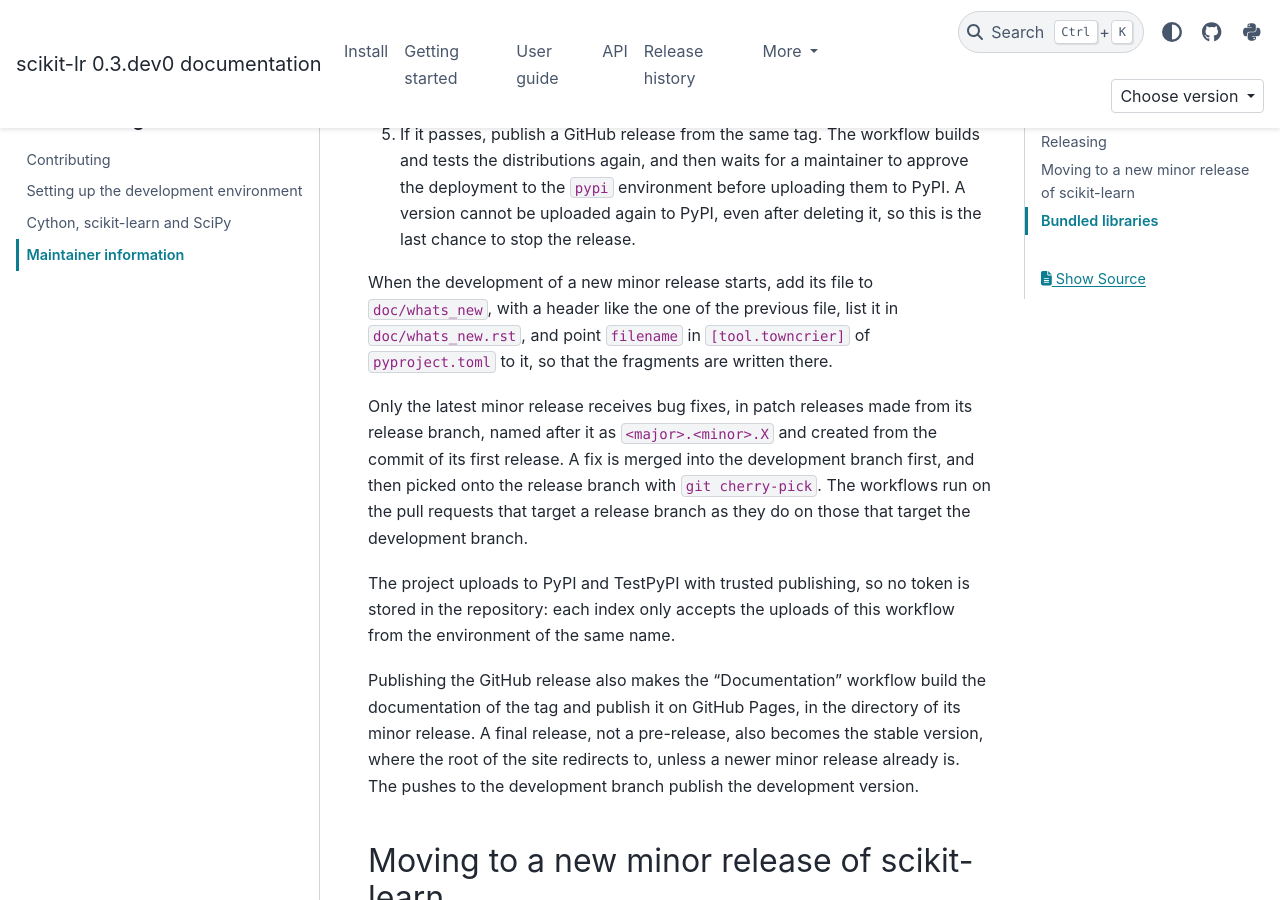
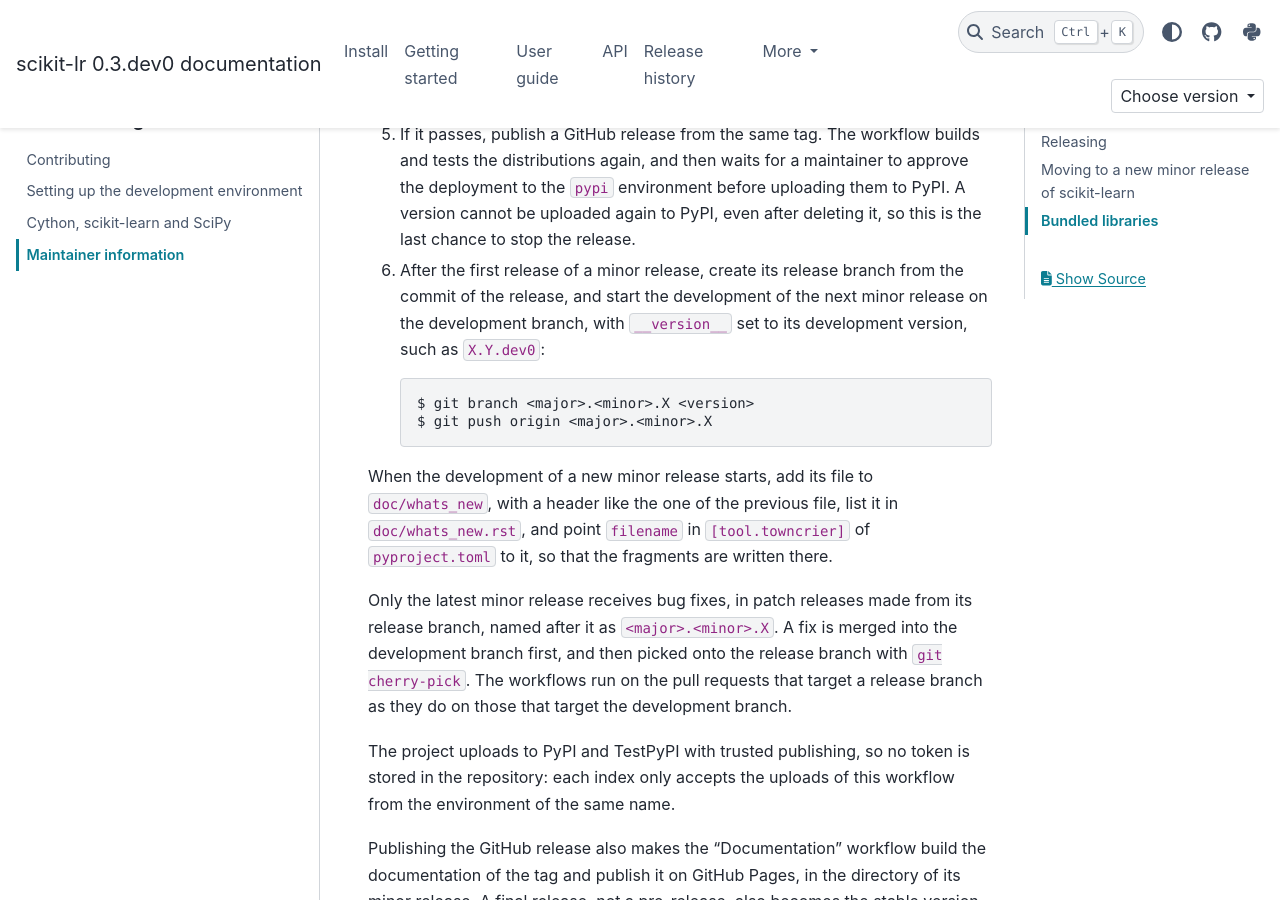
Before and after one commit to alfaro96/scikit-lr, a Sphinx documentation site: the page built from doc/developers/maintainer.rst, in a window 1280 px wide and 900 px high, scrolled down 1263 px. Built offline with Sphinx 7.4.7 and the PyData theme 0.15.4, drawn with Linux system fonts in a browser that asks for light colours; pages that are not in the unit, such as notebooks, are missing from menus; the version number is read from the project's files by our own code.

Commit message:
docs: say how the development continues after a release
The release procedure ended with the publication of the release, leaving the
development branch at the released version, so its documentation and wheels
would carry that version. Add a last step that creates the release branch of
the new minor release from its commit and moves the development branch to the
development version of the next minor release.

```diff
--- a/doc/developers/maintainer.rst
+++ b/doc/developers/maintainer.rst
@@ -61,17 +61,26 @@ Python version.
    to PyPI. A version cannot be uploaded again to PyPI, even after deleting
    it, so this is the last chance to stop the release.
 
+6. After the first release of a minor release, create its release branch from the
+   commit of the release, and start the development of the next minor release on
+   the development branch, with ``__version__`` set to its development version,
+   such as ``X.Y.dev0``:
+
+   .. code-block:: console
+
+      $ git branch <major>.<minor>.X <version>
+      $ git push origin <major>.<minor>.X
+
 When the development of a new minor release starts, add its file to
 ``doc/whats_new``, with a header like the one of the previous file, list it in
 ``doc/whats_new.rst``, and point ``filename`` in ``[tool.towncrier]`` of
 ``pyproject.toml`` to it, so that the fragments are written there.
 
 Only the latest minor release receives bug fixes, in patch releases made from its
-release branch, named after it as ``<major>.<minor>.X`` and created from the
-commit of its first release. A fix is merged into the development branch first,
-and then picked onto the release branch with ``git cherry-pick``. The workflows
-run on the pull requests that target a release branch as they do on those that
-target the development branch.
+release branch, named after it as ``<major>.<minor>.X``. A fix is merged into the
+development branch first, and then picked onto the release branch with
+``git cherry-pick``. The workflows run on the pull requests that target a release
+branch as they do on those that target the development branch.
 
 The project uploads to PyPI and TestPyPI with trusted publishing, so no token
 is stored in the repository: each index only accepts the uploads of this
```
